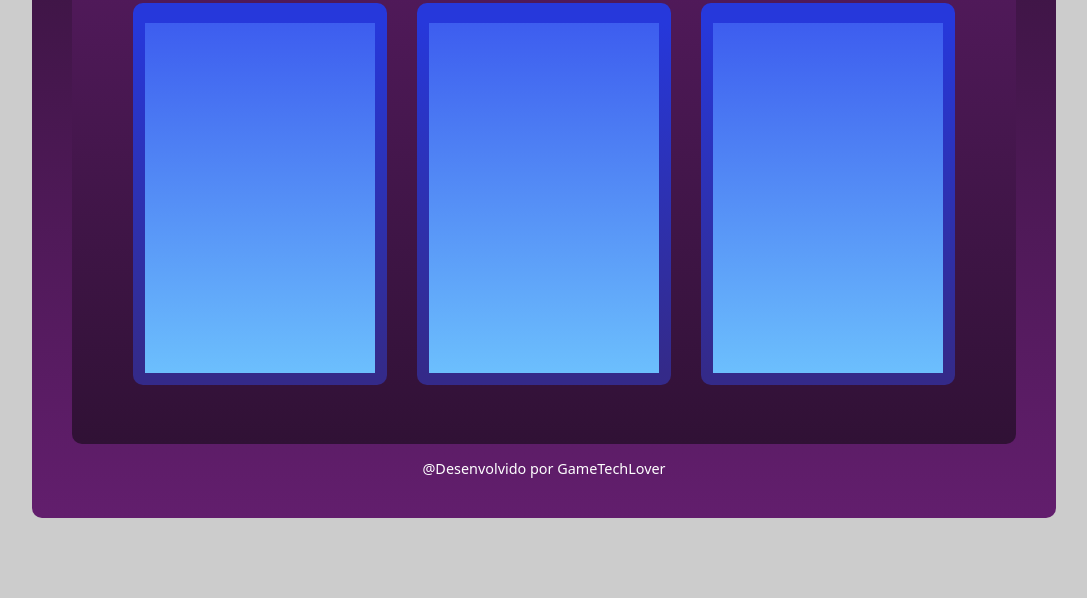
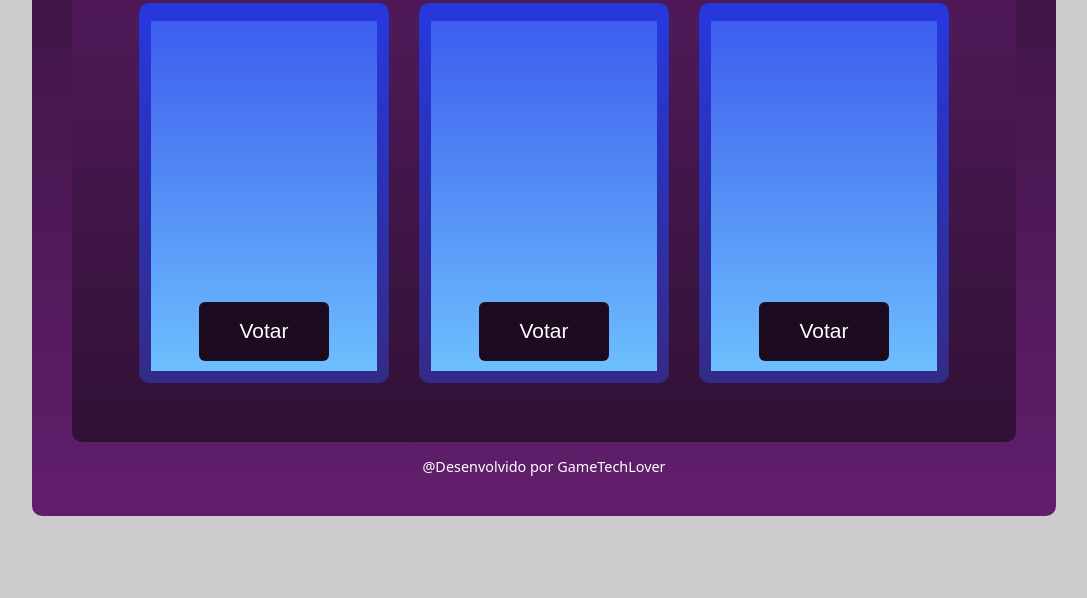
Before and after one commit to Leonardo-do-Playstation/ProjetoFinal-Modulo01Cap02-TemplateEnquete, a plain HTML site: page index.html in a window 1280 px wide. Shown: the part 549-1147 px from the top of the page, without its empty margins (96-1183 px from the left). Drawn offline with Linux system fonts and the light colour scheme.

Commit message:
closes #4 - Página index.html/style.css: Adição e estilização de botões

```diff
--- a/index.html
+++ b/index.html
@@ -20,9 +20,15 @@
       <div class="Second-square">
         <p class="Second-text">Digite os seus dados e escolha entre os três finalistas!</p>
         <div class="Voting-cards">
-          <div class="Card-border"><div class="Card"></div></div>
-          <div class="Card-border"><div class="Card"></div></div>
-          <div class="Card-border"><div class="Card"></div></div>
+          <div class="Card-border"><div class="Card">
+            <button>Votar</button></div>
+          </div>
+          <div class="Card-border"><div class="Card">
+            <button>Votar</button></div>
+          </div>
+          <div class="Card-border"><div class="Card">
+            <button>Votar</button></div>
+          </div>
         </div>
       </div>
        <div class="End-text">@Desenvolvido por GameTechLover</div>
--- a/style.css
+++ b/style.css
@@ -9,7 +9,7 @@ body {
   justify-content: center;
   flex-direction: column;
   min-height: 100vh;
-  padding: 40px 20px;
+  padding: 2.5rem 1.25rem;
   box-sizing: border-box;
 }
 
@@ -18,10 +18,10 @@ body {
   background-image: linear-gradient(to bottom, #220E26, #621E6D);
   width: 100%;
   max-width: 64rem;
-  min-height: 100px;
+  min-height: 6.25rem;
   border-radius: 0.62rem;
-  margin: 40px auto;
-  padding: 40px;
+  margin: 2.5rem auto;
+  padding: 2.5rem;
   box-sizing: border-box;
 }
 
@@ -31,8 +31,8 @@ body {
   border-radius: 0.62rem;
   width: 100%;
   max-width: 59rem;
-  padding: 40px;
-  margin: 40px auto 0 auto;
+  padding: 2.5rem;
+  margin: 2.5rem auto 0 auto;
   display: flex;
   flex-direction: column;
   justify-content: center;
@@ -52,27 +52,32 @@ body {
   background: linear-gradient(to top, #342A89, #2638DB);
   padding-left: 0.75rem;
   padding-right: 0.75rem;
-  border-top: 1.3rem solid #2638DB;
+  border-top: 1.15rem solid #2638DB;
   border-bottom: 0.75rem solid #342A89;
   border-radius: 0.62rem;
-  display: inline-block
+  display: inline-block;
 }
 
 .Card {
   background-color: #3D5DEF;
   background-image: linear-gradient(to bottom, #3D5DEF, #6CBFFD);
-  width: 14.37rem;
+  width: 14.10rem;
   height: 21.87rem;
   margin: auto;
+  display: flex;
+  flex-direction: column;
+  justify-content: space-between;
+  padding: 0.6rem;
+  box-sizing: border-box;
 }
 
-.Title{
+.Title {
   text-align: center;
   font-family: system-ui, -apple-system, BlinkMacSystemFont, 'Segoe UI', Roboto, Oxygen, Ubuntu, Cantarell, 'Open Sans', 'Helvetica Neue', sans-serif;
-  font-size: 40px;
+  font-size: 2.5rem;
   color: #FECD23;
   font-weight: 400;
-  margin-top: 10px;
+  margin-top: 0.62rem;
 }
 
 .Main-text {
@@ -81,20 +86,18 @@ body {
   font-family: system-ui, -apple-system, BlinkMacSystemFont, 'Segoe UI', Roboto, Oxygen, Ubuntu, Cantarell, 'Open Sans', 'Helvetica Neue', sans-serif;
   font-size: 1.2rem;
   line-height: 1.5rem;
-  margin-top: 20px;
+  margin-top: 1.25rem;
   max-width: 90%;
   margin-left: auto;
   margin-right: auto;
 }
 
-
 .Second-text {
   color: white;
   text-align: center;
   font-family: system-ui, -apple-system, BlinkMacSystemFont, 'Segoe UI', Roboto, Oxygen, Ubuntu, Cantarell, 'Open Sans', 'Helvetica Neue', sans-serif;
-  font-size: 1.4rem;
+  font-size: 2.19rem;
   margin: auto;
-  font-size:35px;
 }
 
 .End-text {
@@ -102,5 +105,19 @@ body {
   text-align: center;
   font-family: system-ui, -apple-system, BlinkMacSystemFont, 'Segoe UI', Roboto, Oxygen, Ubuntu, Cantarell, 'Open Sans', 'Helvetica Neue', sans-serif;
   font-size: 0.9rem;
-  margin: 15px auto auto;
+  margin: 0.94rem auto auto;
 }
+
+button {
+  background-color: #1D0C20;
+  width: 8.13rem;
+  height: 3.7rem;
+  text-align: center;
+  color: white;
+  cursor: pointer;
+  border-radius: 0.38rem;
+  font-size: 1.31rem;
+  align-self: center;
+  margin-top: auto;
+  border: none;
+}
```
